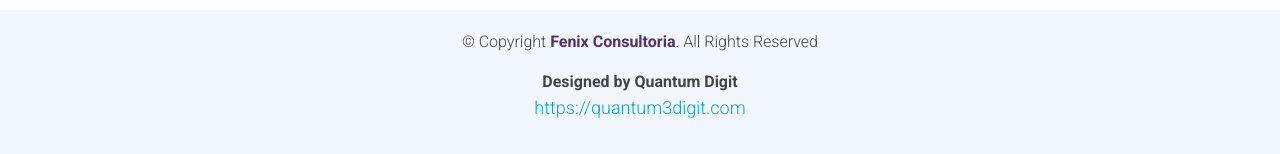
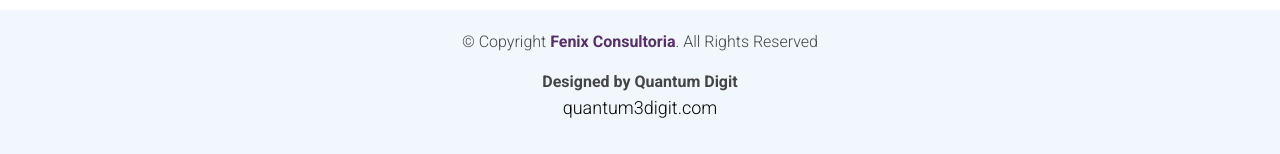
Before and after one commit to MannyTeam/fenixconsultoria.github.io, a React (Create React App) app: page /contact in a window 1280 px wide. Shown: the part 737-891 px from the top of the page. Built offline with nearby package versions, Linux system fonts and the light colour scheme.

Commit message:
Added a tag

```diff
--- a/src/pages/footer/Footer.tsx
+++ b/src/pages/footer/Footer.tsx
@@ -4,6 +4,7 @@ import { FooterContainer, FooterText, FooterMobile, SocialMediaContainer } from
 import { MDBIcon } from 'mdb-react-ui-kit';
 
 export const Footer = () => {
+
     return (
         <FooterContainer>
           <Container>
@@ -43,7 +44,10 @@ export const Footer = () => {
             </Row>
             <Row className='justify-content-md-center'>
               <Col xs lg="3">
-                <FooterText><span style={{ fontWeight: 'bold' }}>  Designed by Quantum Digit </span> <span  style={{fontSize: '18px', color:'#08A2D8'}}> https://quantum3digit.com </span> </FooterText>
+                <FooterText>
+                  <span style={{ fontWeight: 'bold' }}>  Designed by Quantum Digit </span>
+                     <a style={{fontSize: '18px', color:'#000'}} href="https://quantum3digit.com/" target='_blank' rel="noreferrer noopener">quantum3digit.com</a>
+                    </FooterText>
               </Col>
             </Row>
           </Container>
```
